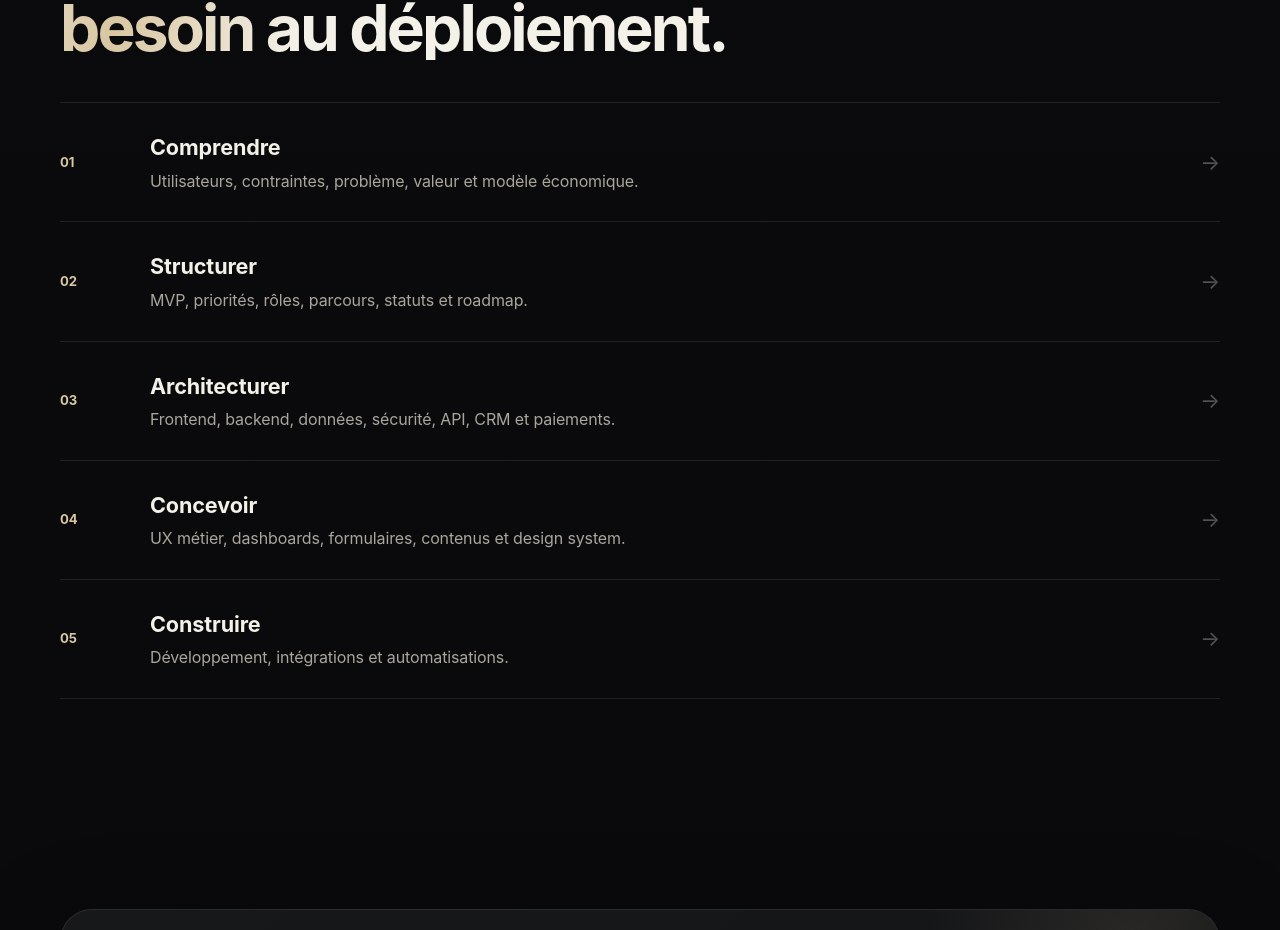
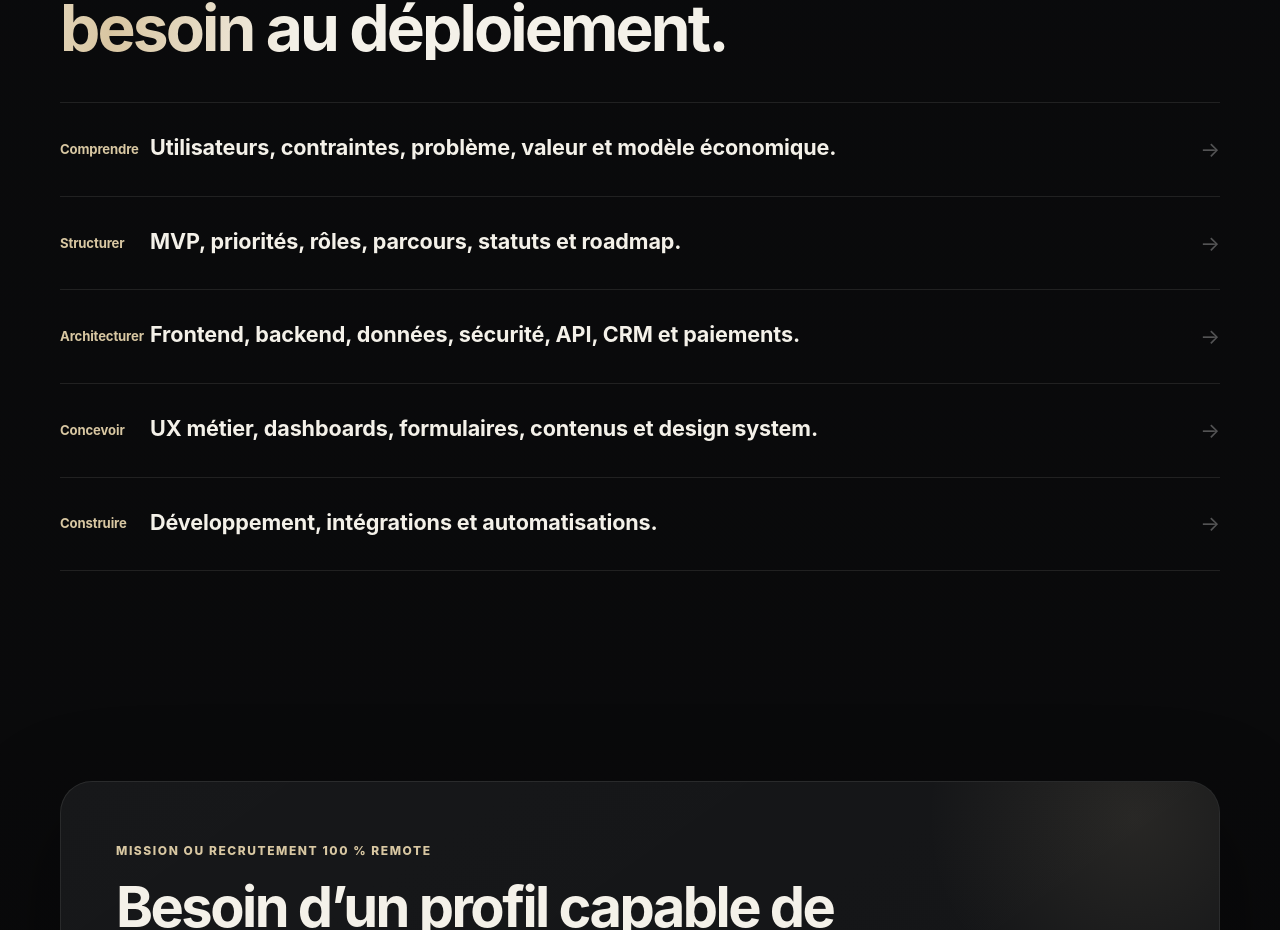
Before and after one commit to eleligny-coder/Portfolio, a Next.js app: page / in a window 1280 px wide. Shown: the part 7257-8187 px from the top of the page. Built offline with nearby package versions, Linux system fonts and the light colour scheme; no server answers.

Commit message:
style: remove numbered method labels

```diff
--- a/src/data/site.ts
+++ b/src/data/site.ts
@@ -49,11 +49,11 @@ export const trainings = [
 ];
 
 export const method = [
-  ["01", "Comprendre", "Utilisateurs, contraintes, problème, valeur et modèle économique."],
-  ["02", "Structurer", "MVP, priorités, rôles, parcours, statuts et roadmap."],
-  ["03", "Architecturer", "Frontend, backend, données, sécurité, API, CRM et paiements."],
-  ["04", "Concevoir", "UX métier, dashboards, formulaires, contenus et design system."],
-  ["05", "Construire", "Développement, intégrations et automatisations."],
-  ["06", "Tester", "QA, permissions, responsive, paiements, données et parcours critiques."],
-  ["07", "Déployer", "Cloudflare Pages, Railway, monitoring, analytics et amélioration continue."],
+  ["Comprendre", "Utilisateurs, contraintes, problème, valeur et modèle économique."],
+  ["Structurer", "MVP, priorités, rôles, parcours, statuts et roadmap."],
+  ["Architecturer", "Frontend, backend, données, sécurité, API, CRM et paiements."],
+  ["Concevoir", "UX métier, dashboards, formulaires, contenus et design system."],
+  ["Construire", "Développement, intégrations et automatisations."],
+  ["Tester", "QA, permissions, responsive, paiements, données et parcours critiques."],
+  ["Déployer", "Cloudflare Pages, Railway, monitoring, analytics et amélioration continue."],
 ] as const;
```
